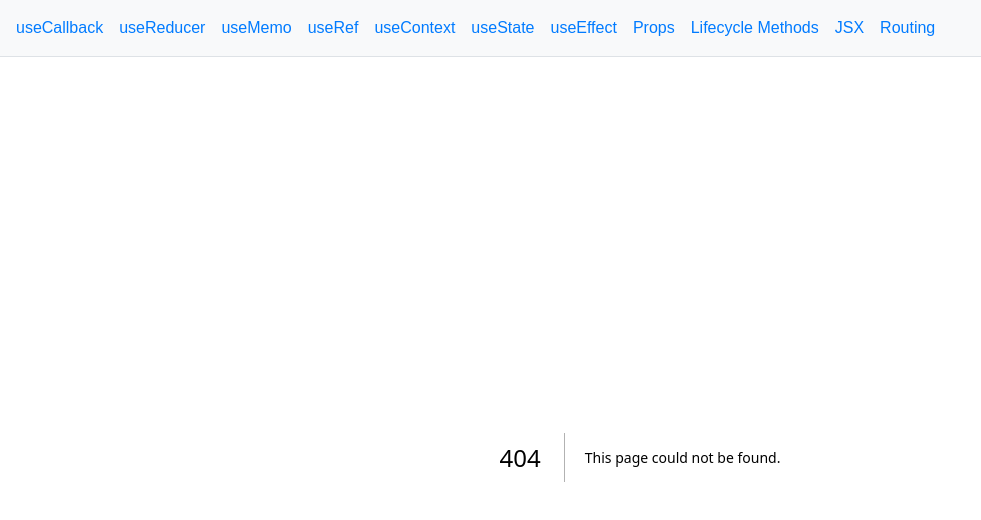
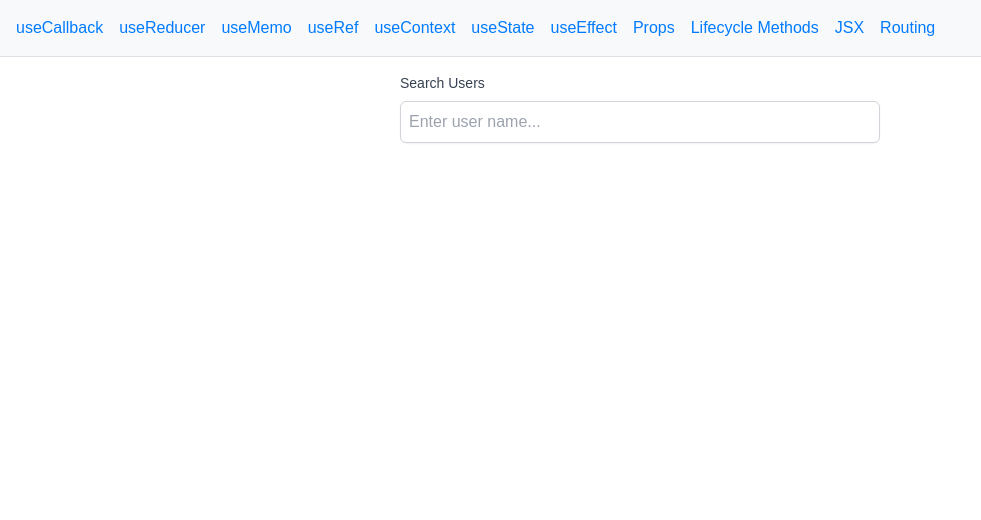
Before and after one commit to stevenjunio/react-core-concepts, a Next.js app: page /challenges/user-search in a window 1280 px wide. Before the commit this address had no page. Shown: the top 520 px of the page, without its empty margins (0-981 px from the left). Built offline with nearby package versions, Linux system fonts and the light colour scheme.

Commit message:
Add user search component with validation, API integration, and test cases

```diff
--- /dev/null
+++ b/app/challenges/user-search/page.tsx
@@ -0,0 +1,211 @@
+"use client";
+import { useState, useEffect, ChangeEvent } from "react";
+
+interface User {
+  id: number;
+  name: string;
+  email: string;
+}
+
+// Separate validation logic
+function validateSearch(query: string, minLength: number): boolean {
+  if (!query || query.length < minLength) {
+    return false;
+  }
+  //regex, // slash starts the regex in js
+  //^means the start of the string and $ means the end
+  //so we're checking from the start to the end of the string
+  //[brackers mean we're checking if it has any of the values we provide in the brackets]
+  //in this case, we're asking for a range (a-z) and caps A-Z as well as a space
+  return /^[a-zA-Z ]+$/.test(query);
+}
+
+// Separate API logic
+async function fetchUserData(): Promise<User[]> {
+  const response = await fetch("https://jsonplaceholder.typicode.com/users");
+  if (!response.ok) {
+    //throw an error if the response throws an error
+    throw new Error(`HTTP error! status: ${response.status}`);
+  }
+  return await response.json();
+}
+
+function UserSearch() {
+  const [searchQuery, setSearchQuery] = useState<string>("");
+  const [loading, setLoading] = useState<boolean>(false);
+  const [error, setError] = useState<string | null>(null);
+  const [searchResults, setSearchResults] = useState<User[]>([]);
+
+  // Debounced search effect this works because we return a cleanup function, everytime the search query changes, re-react runs through the re-render tree, and this effect runs again because it recognizes the depedency of searchQuery has changed
+
+  useEffect(() => {
+    //setup a async function interally so we can easily run await commands and so we don't recreate it when outside of this effect. Also you can't make useEffect async
+    const fetchUsers = async () => {
+      //if the search is bad, wipe out the search results so we don't show any mismatches
+      if (!validateSearch(searchQuery, 3)) {
+        setSearchResults([]);
+        return;
+      }
+
+      try {
+        setLoading(true);
+        //clear the error because we haven't deteremined if anythings wrong with the search yet
+        setError(null);
+        //simple use our custom fetch call to grab the API
+        const users = await fetchUserData();
+        //have a json list of users here
+
+        //filter them using the native filter object, and includes, which just checks if a string is within a string
+        //lowercase so we ignore and don't pull seperate results
+        const filteredUsers = users.filter((user) =>
+          user.name.toLowerCase().includes(searchQuery.toLowerCase())
+        );
+
+        //now that we have a filtered result, send it on down to the state
+        setSearchResults(filteredUsers);
+      } catch (err) {
+        //pretty much handle any err, this would come from the API call, or the filter if we missed up syntax if the data changed
+        setError(err instanceof Error ? err.message : "An error occurred");
+        //make sure we aren't showing any bad data
+        setSearchResults([]);
+      } finally {
+        //clear looading state
+        setLoading(false);
+      }
+    };
+
+    //debounce using a simple timeout, basically we run the above defined fetchUsers api call, if we have a search query
+    const timeoutId = setTimeout(() => {
+      if (searchQuery) {
+        //this will run and take action or throw an error after 300ms
+        fetchUsers();
+      }
+    }, 300);
+    //but if the searchQuery has changed, aka someone has typed we run a cleanup function. Cleanup functions are tied to effects
+    //it will run when this component no longer exists in the dom, so we should cleanup all the leftover code to avoid leaks
+    //it also runs before it re-runs if the depedency changes again
+
+    //so basically the searcquery will change, it'll run clearTimeout, then it'll re-run the effect starting from the top
+    return () => {
+      console.log(`Running the cleanup function on ${timeoutId}`);
+      clearTimeout(timeoutId);
+    };
+  }, [searchQuery]);
+
+  const handleSearchChange = (e: ChangeEvent<HTMLInputElement>): void => {
+    setSearchQuery(e.target.value);
+  };
+
+  return (
+    <div className="max-w-lg mx-auto p-4 space-y-4">
+      {/* Search Input */}
+      <div className="space-y-2">
+        <label
+          htmlFor="search"
+          className="block text-sm font-medium text-gray-700"
+        >
+          Search Users
+        </label>
+        <input
+          id="search"
+          type="text"
+          placeholder="Enter user name..."
+          className="w-full p-2 border border-gray-300 rounded-md shadow-sm focus:ring-blue-500 focus:border-blue-500"
+          value={searchQuery}
+          onChange={handleSearchChange}
+        />
+        {/* if the search is not vaild and there is an actual search happening, show an error message */}
+        {!validateSearch(searchQuery, 3) && searchQuery && (
+          <p className="text-sm text-red-500">
+            Please enter at least 3 letters (no numbers or special characters)
+          </p>
+        )}
+      </div>
+
+      {/* Results Section */}
+      <div className="mt-4">
+        {loading ? (
+          <div className="flex justify-center">
+            <div className="animate-spin rounded-full h-8 w-8 border-b-2 border-gray-900"></div>
+          </div>
+        ) : error ? (
+          <div className="text-red-500 p-4 rounded-md bg-red-50">{error}</div>
+        ) : searchResults.length > 0 ? (
+          <ul className="divide-y divide-gray-200">
+            {/* if we have search results, show the ui */}
+            {searchResults.map((user) => (
+              <li key={user.id} className="py-4">
+                <div className="flex flex-col">
+                  <span className="font-medium">{user.name}</span>
+                  <span className="text-sm text-gray-500">{user.email}</span>
+                </div>
+              </li>
+            ))}
+          </ul>
+        ) : (
+          //if we have a valid search, and there are no results up, show no results
+          searchQuery &&
+          validateSearch(searchQuery, 3) && (
+            <p className="text-center text-gray-500">No results found</p>
+          )
+        )}
+      </div>
+    </div>
+  );
+}
+
+// Test cases implementation remains the same
+const TEST_CASES = [
+  {
+    input: { query: "john", minLength: 3 },
+    expectedResult: true,
+    description: "Valid search query",
+  },
+  {
+    input: { query: "jo", minLength: 3 },
+    expectedResult: false,
+    description: "Query too short",
+  },
+  {
+    input: { query: "", minLength: 3 },
+    expectedResult: false,
+    description: "Empty query",
+  },
+  {
+    input: { query: "john123", minLength: 3 },
+    expectedResult: false,
+    description: "Query with numbers",
+  },
+];
+
+interface TestResults {
+  testNumber: number;
+  description: string;
+  passed: boolean;
+}
+function runTests() {
+  let passedTests = 0;
+  const results: TestResults[] = [];
+
+  TEST_CASES.forEach((testCase, index) => {
+    const { query, minLength } = testCase.input;
+    const isValid = validateSearch(query, minLength);
+
+    const passed = isValid === testCase.expectedResult;
+    results.push({
+      testNumber: index + 1,
+      description: testCase.description,
+      passed,
+    });
+
+    if (passed) passedTests++;
+  });
+
+  console.log("Test Results:", results);
+  console.log(`Passed ${passedTests} out of ${TEST_CASES.length} tests`);
+  return passedTests === TEST_CASES.length;
+}
+
+runTests();
+
+export default UserSearch;
```
